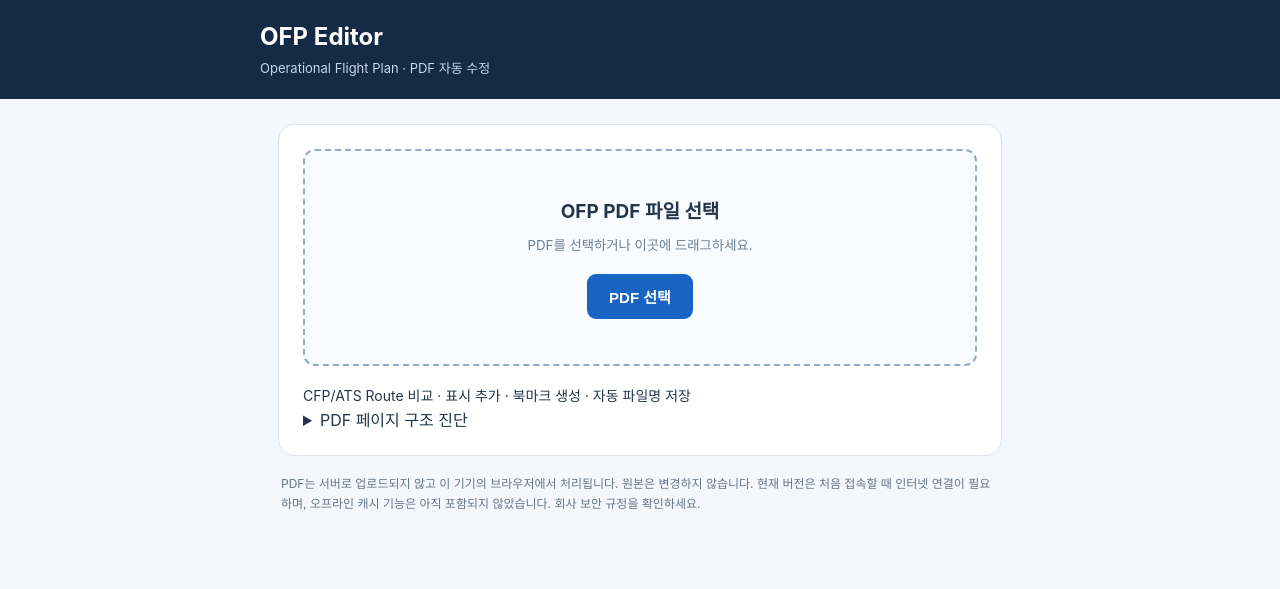
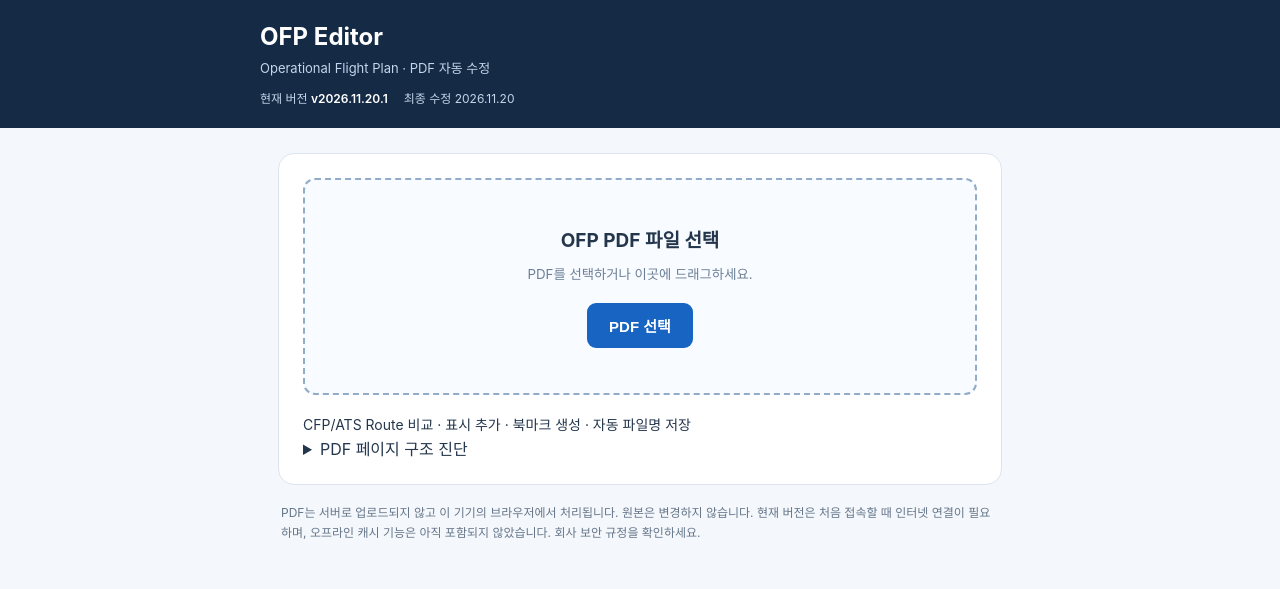
Before and after one commit to neo-elon/ofp_editor, a website: page index.html in a window 1280 px wide. Drawn offline with Linux system fonts and the light colour scheme.

Commit message:
feat: display current version and last updated date

```diff
--- a/index.html
+++ b/index.html
@@ -15,6 +15,7 @@
 <style>
 *{box-sizing:border-box}body{margin:0;background:#f4f7fb;color:#24364c;font-family:-apple-system,BlinkMacSystemFont,"Segoe UI",sans-serif}
 header{background:#142a45;color:white;padding:22px}header h1{margin:0;font-size:24px}header p{margin:7px 0 0;color:#c4d6eb;font-size:13px}
+header .release-info{display:flex;flex-wrap:wrap;gap:4px 16px;margin-top:12px;font-size:12px}header .release-info strong{color:#fff;font-weight:600}
 .wrap{max-width:760px;margin:auto}main{padding:25px 18px}.panel{background:white;padding:24px;border:1px solid #dce5ef;border-radius:16px}
 .drop{padding:45px 18px;text-align:center;border:2px dashed #91abc8;border-radius:12px;background:#f8fbff;cursor:pointer}.drop.active{background:#eaf3ff;border-color:#1764c3}
 .drop strong{display:block;font-size:19px}.drop small{display:block;color:#6b7f96;margin:12px 0 20px}
@@ -24,7 +25,9 @@ input[type=file]{display:none}#status{white-space:pre-wrap;line-height:1.65;font
 </style>
 </head>
 <body>
-<header><div class="wrap"><h1>OFP Editor</h1><p>Operational Flight Plan · PDF 자동 수정</p></div></header>
+<header><div class="wrap"><h1>OFP Editor</h1><p>Operational Flight Plan · PDF 자동 수정</p>
+<p class="release-info"><span>현재 버전 <strong>v2026.11.20.1</strong></span><span>최종 수정 <time datetime="2026-11-20">2026.11.20</time></span></p>
+</div></header>
 <main class="wrap"><section class="panel">
 <div class="drop" id="drop" tabindex="0" role="button"><strong>OFP PDF 파일 선택</strong><small>PDF를 선택하거나 이곳에 드래그하세요.</small><button id="choose" type="button">PDF 선택</button><input id="file" type="file" accept=".pdf,application/pdf"></div>
 <div class="progress" id="progress"><div id="bar"></div></div><div id="status" aria-live="polite">CFP/ATS Route 비교 · 표시 추가 · 북마크 생성 · 자동 파일명 저장</div>
```
Also changed, not shown: README.md.
